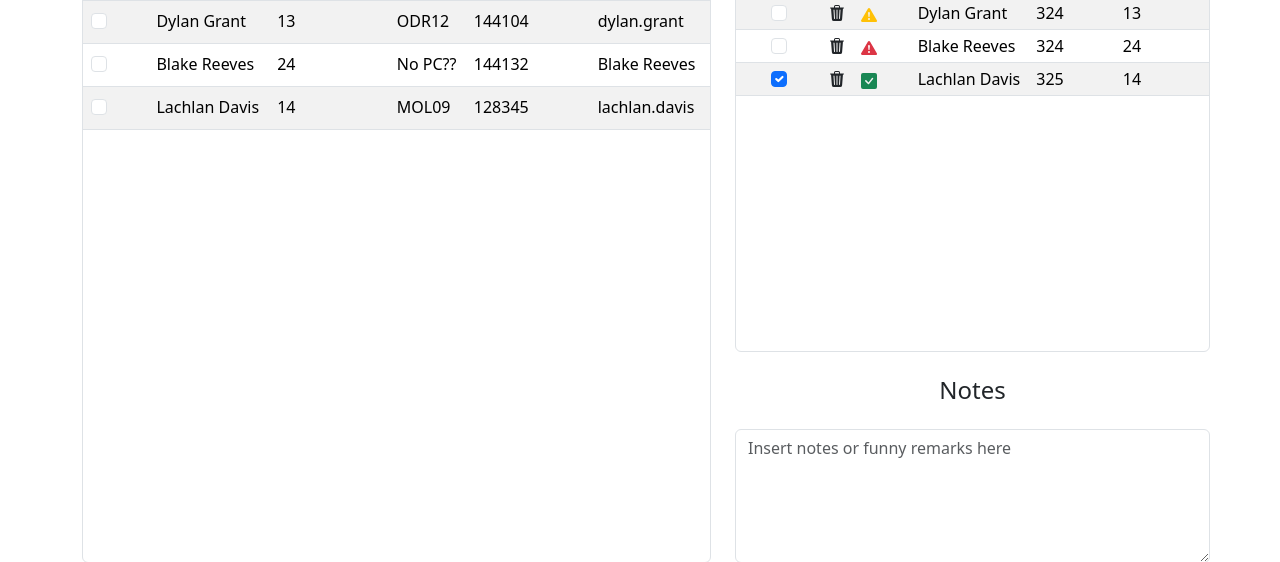
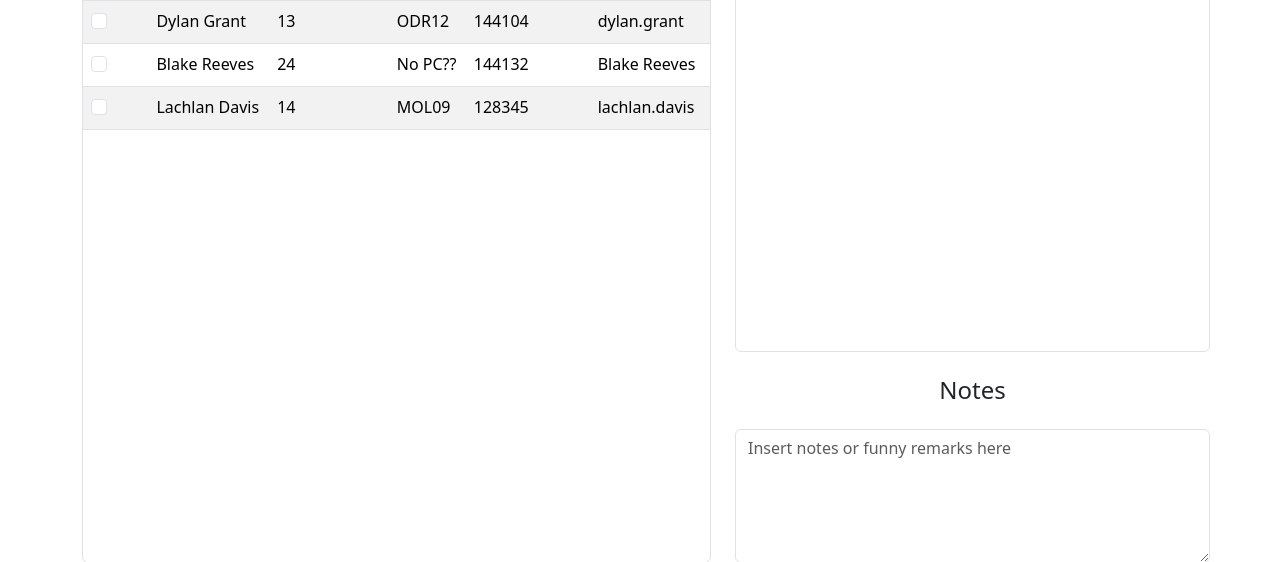
Before and after one commit to Wish-Granted/SCBO-student-classroom-directory, a Flask app: page / in a window 1280 px wide. Shown: the part 213-775 px from the top of the page. Run offline with Flask 3, Linux system fonts and the light colour scheme; parts of the project's set-up code (start-up, migrations or seed data) failed here and were passed over.

Commit message:
Fix empty-state rendering and retries
This commit ensures the app still renders the selected view when no saved session state exists, avoids crashes when a timetable has no alternate activities, and retries note saves after a failed save attempt. It also removes duplicate checkbox IDs from the template to keep the HTML valid.

```diff
--- a/backend/app/static/js/index.js
+++ b/backend/app/static/js/index.js
@@ -157,7 +157,7 @@
 function restoreState() {
     try {
         const saved = JSON.parse(sessionStorage.getItem(STORAGE_KEY) ?? "null");
-        if (!saved) return;
+        if (!saved) { renderSelected(); return; };
 
         if (Array.isArray(saved.students)) selectedStudents = saved.students;
         (saved.called ?? []).forEach((id) => calledIds.add(id));
@@ -389,7 +389,7 @@
     if (student.timetable === undefined) return null;   // still loading
     if (student.loadFailed) return { key: "unknown", tip: "Couldn't load attendance" };
 
-    const alt = student.timetable.alternate_activities;
+    const alt = student.timetable.alternate_activities ?? [];
     const altText = alt.length ? `Alternate activities:\n${alt.map(describeActivity).join("\n")}` : "";
 
     if (String(student.attendance_status).includes("Presence")) {
@@ -474,6 +474,7 @@
 
     } catch (err) {
         console.error("Notes save failed:", err);
+        notesSaveTimer = setTimeout(saveNotes, 5000);
 
     } finally {
         notesSaving = false;
--- a/backend/app/templates/index.html
+++ b/backend/app/templates/index.html
@@ -181,7 +181,7 @@
                             <tr>
                                 <td>
                                     <div class="form-check">
-                                        <input class="form-check-input" type="checkbox" value="" id="checkDefault">
+                                        <input class="form-check-input" type="checkbox" value="">
                                     </div>
                                 </td>
                                 <td>Dylan Grant</td>
@@ -193,7 +193,7 @@
                             <tr>
                                 <td>
                                     <div class="form-check">
-                                        <input class="form-check-input" type="checkbox" value="" id="checkDefault">
+                                        <input class="form-check-input" type="checkbox" value="">
                                     </div>
                                 </td>
                                 <td>Blake Reeves</td>
@@ -205,7 +205,7 @@
                             <tr>
                                 <td>
                                     <div class="form-check">
-                                        <input class="form-check-input" type="checkbox" value="" id="checkDefault">
+                                        <input class="form-check-input" type="checkbox" value="">
                                     </div>
                                 </td>
                                 <td>Lachlan Davis</td>
```
